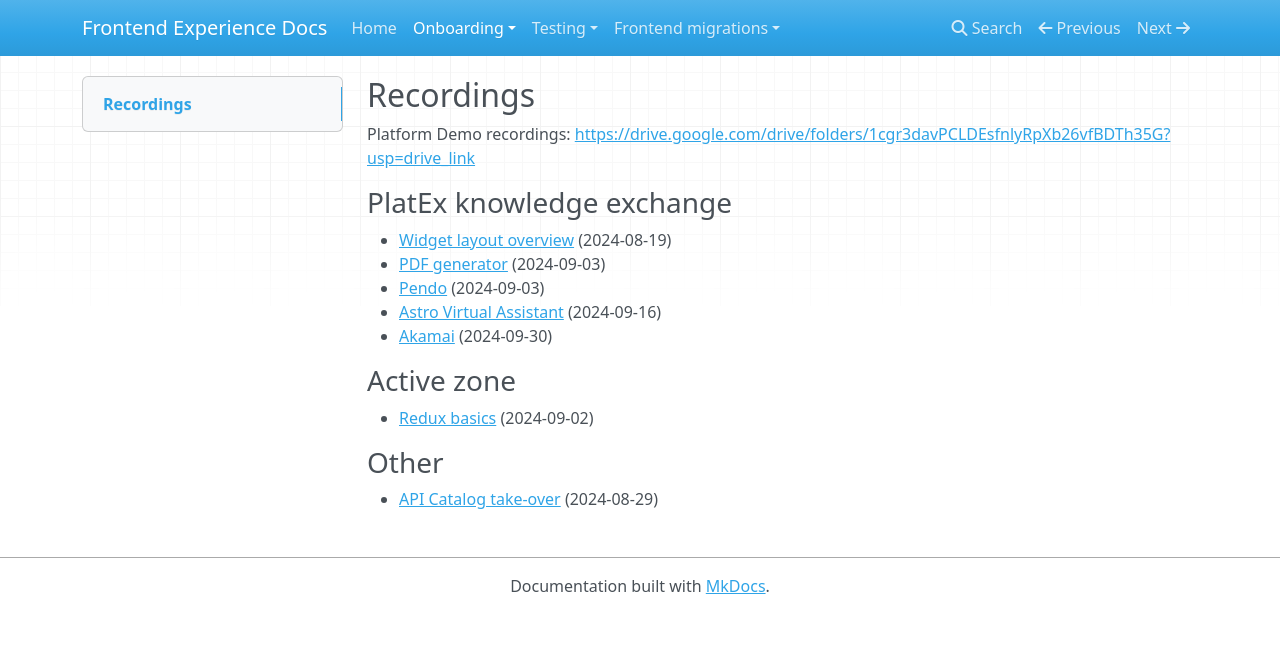
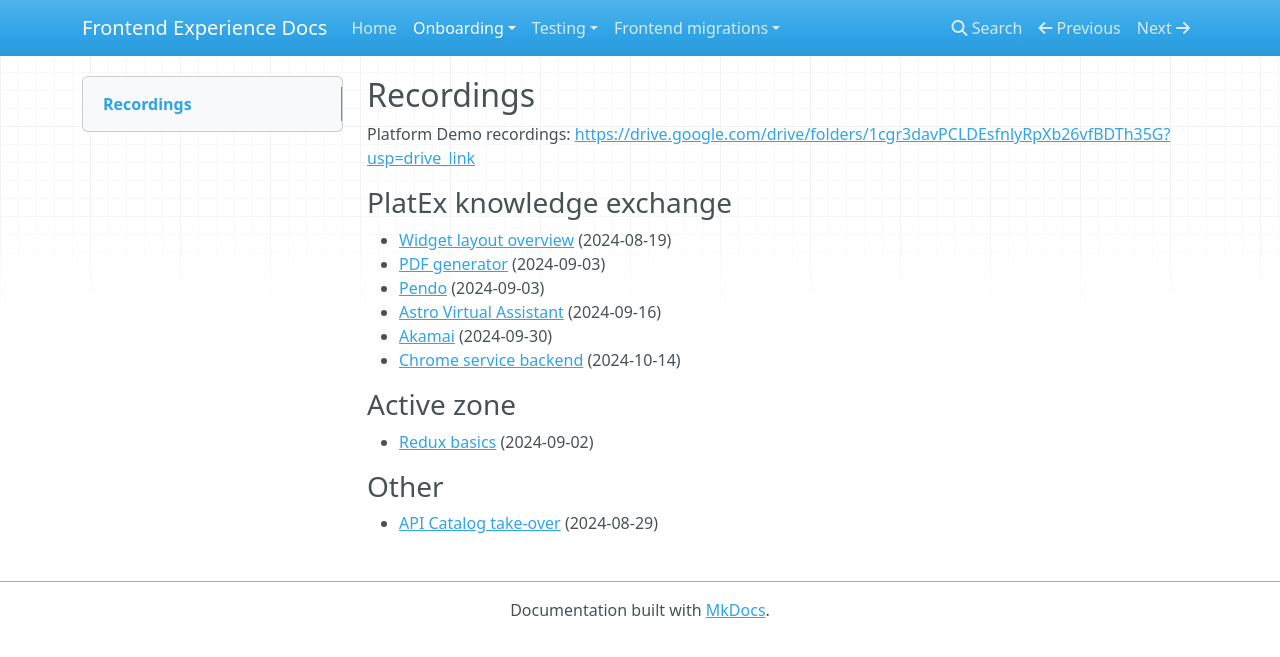
Before and after one commit to fhlavac/frontend-experience-docs, an MkDocs documentation site: the page built from pages/onboarding/recordings.md, in a window 1280 px wide. Shown: the top 657 px of the page. Built offline with MkDocs 1.6.1, drawn with Linux system fonts in a browser that asks for light colours; nearby versions of some CDN libraries.

Commit message:
Update recordings.md

```diff
--- a/pages/onboarding/recordings.md
+++ b/pages/onboarding/recordings.md
@@ -9,6 +9,7 @@ Platform Demo recordings: [https://drive.google.com/drive/folders/1cgr3davPCLDEs
 - [Pendo](https://drive.google.com/file/d/1qRdqQ8eYxlb9C0cc7ZGDL9dBn5CMgimR/view?usp=sharing&t=1204) (2024-09-03)
 - [Astro Virtual Assistant](https://drive.google.com/file/d/11BOWOZK0pQZ5mSpM4bKFvIrWHZ5dYpkS/view?usp=sharing) (2024-09-16)
 - [Akamai](https://drive.google.com/file/d/1v1C49LBJIYJqUHyGeLfSBjNDpLZcQaki/view?usp=sharing) (2024-09-30)
+- [Chrome service backend](https://drive.google.com/file/d/1yWpi_Mdnfl17FhtKpDbsiIEZH_e4tDtB/view) (2024-10-14)
 
 ### Active zone
 - [Redux basics](https://drive.google.com/file/d/1sGpqZUILFsJiyvio7GePrHUSrKGpGcra/view?usp=sharing) (2024-09-02)
```
